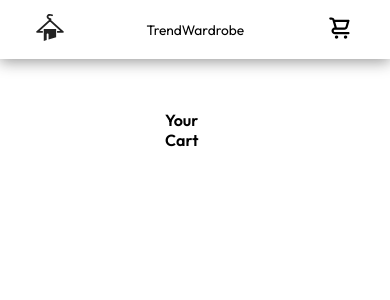
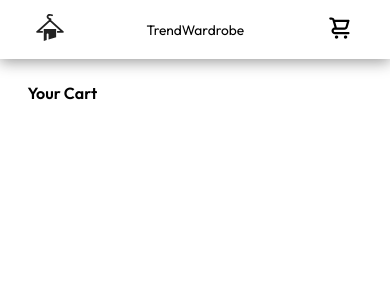
Before and after one commit to Abhishek7487/MegaMart, a React (Create React App) app: page /cart in a window 390 px wide. Shown: the top 300 px of the page. Built offline with nearby package versions, Linux system fonts and the light colour scheme.

Commit message:
Improving cart UI

```diff
--- a/src/features/cart/Cart.js
+++ b/src/features/cart/Cart.js
@@ -6,7 +6,7 @@ import CartProduct from "./CartProduct";
 import { useSelector } from "react-redux";
 
 function Cart() {
-  const { total, cartProductList } = useSelector((state) => state.cart);
+  const { cartPrice, cartProductList } = useSelector((state) => state.cart);
 
   function handleReturnToCart() {
     // dispatch({ type: "returnToCart" });
@@ -25,7 +25,7 @@ function Cart() {
       ) : (
         <> */}
       <h3>Your Cart</h3>
-      {total > 0 ? (
+      {cartPrice > 0 ? (
         <>
           <CartProductList cartProductList={cartProductList} />
           {/* <CartCheckout totalAmount={totalAmount} dispatch={dispatch} /> */}
--- a/src/features/cart/CartProduct.js
+++ b/src/features/cart/CartProduct.js
@@ -22,7 +22,7 @@ function CartProduct({ product }) {
     <li className="cartProduct">
       <img src={product.images[0]} alt="productImage" />
       <div className="cProductInfo">
-        <h5>{product.title}</h5>
+        <p>{product.title}</p>
         <h4>$ {(product.price * quantity).toFixed(2)}</h4>
       </div>
       <div className="action">
--- a/src/features/cart/cartSlice.js
+++ b/src/features/cart/cartSlice.js
@@ -2,7 +2,7 @@ import { createSlice } from "@reduxjs/toolkit";
 
 const initialState = {
   cartProductList: [],
-  total: 12,
+  cartPrice: 12,
 };
 
 const cartSlice = createSlice({
@@ -10,9 +10,10 @@ const cartSlice = createSlice({
   initialState,
   reducers: {
     addToCart(state, action) {
-      state.cartProductList.push({
+      state.cartProductList.unshift({
         ...action.payload,
         quantity: 1,
+        totalPrice: action.payload.price,
       });
     },
     removeFromCart(state, action) {
--- a/src/features/products/Product.js
+++ b/src/features/products/Product.js
@@ -16,6 +16,7 @@ function Product({ product }) {
     if (isIncluded) return;
 
     dispatch(addToCart(product));
+    console.log(cartProductList);
   }
 
   function handleViewProduct() {
--- a/src/features/products/ProductViewScreen.js
+++ b/src/features/products/ProductViewScreen.js
@@ -17,8 +17,9 @@ function ProductViewScreen() {
       cartProductList.filter((item) => item.id === activeProduct.id).length > 0;
     if (isIncluded) return;
     dispatch(addToCart(activeProduct));
-    console.log(cartProductList);
   }
+
+  console.log(cartProductList);
 
   return (
     <div className="productView">
--- a/src/index.css
+++ b/src/index.css
@@ -276,19 +276,23 @@ li {
 
 /* Cart CSS */
 .cart {
-  height: auto;
+  height: max-content;
   display: flex;
   flex-direction: column;
   gap: 1.2rem;
   background: #fff;
-  padding: 8rem 12rem;
+  padding: 8rem 24rem 0 24rem;
 }
 
 /* cartList */
 .cartProductList {
-  height: 65vh;
+  height: 100%;
   overflow: auto;
   transition: all 0.3s;
+  padding-bottom: 8rem;
+  display: flex;
+  flex-direction: column;
+  gap: 1rem;
 }
 
 .cartProductList::-webkit-scrollbar {
@@ -306,7 +310,8 @@ li {
 }
 
 .cartProduct img {
-  height: 3rem;
+  /* height: 3rem; */
+  width: 5rem;
 }
 
 .cProductInfo {
@@ -314,7 +319,12 @@ li {
   display: flex;
   flex-direction: column;
   align-self: flex-start;
-  gap: 0.4rem;
+  gap: 1rem;
+}
+
+.cProductInfo p {
+  font-size: 1rem;
+  font-weight: 500;
 }
 
 .action {
@@ -438,6 +448,11 @@ li {
   .productList {
     padding: 8rem 8rem;
   }
+
+  .cart {
+    padding-left: 20rem;
+    padding-right: 20rem;
+  }
 }
 
 @media screen and (max-width: 1293px) {
@@ -452,6 +467,11 @@ li {
   .productView {
     padding: 0 8rem;
   }
+
+  .cart {
+    padding-left: 16rem;
+    padding-right: 16rem;
+  }
 }
 
 @media screen and (max-width: 1120px) {
@@ -461,6 +481,10 @@ li {
 
   .navbar {
     padding: 1rem 6rem;
+  }
+  .cart {
+    padding-left: 14rem;
+    padding-right: 14rem;
   }
 }
 
@@ -494,6 +518,11 @@ li {
 
   .productView div {
     place-self: start;
+  }
+
+  .cart {
+    padding-left: 8rem;
+    padding-right: 8rem;
   }
 }
 
@@ -570,8 +599,12 @@ li {
   }
 
   .cart {
-    width: auto;
-    right: 0;
-    left: 0;
+    padding-left: 2rem;
+    padding-right: 2rem;
+    padding-top: 6rem;
+  }
+
+  .cartProductList {
+    padding-bottom: 6rem;
   }
 }
```
